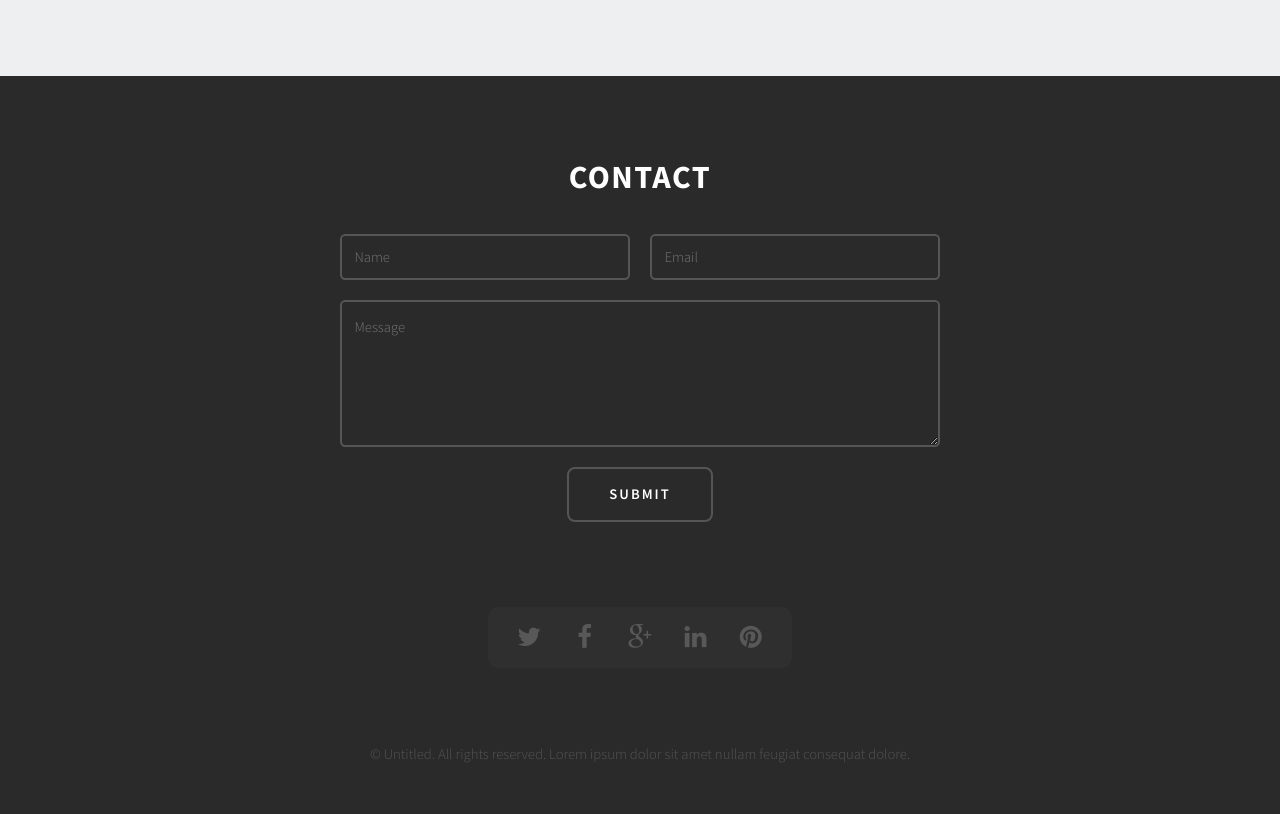
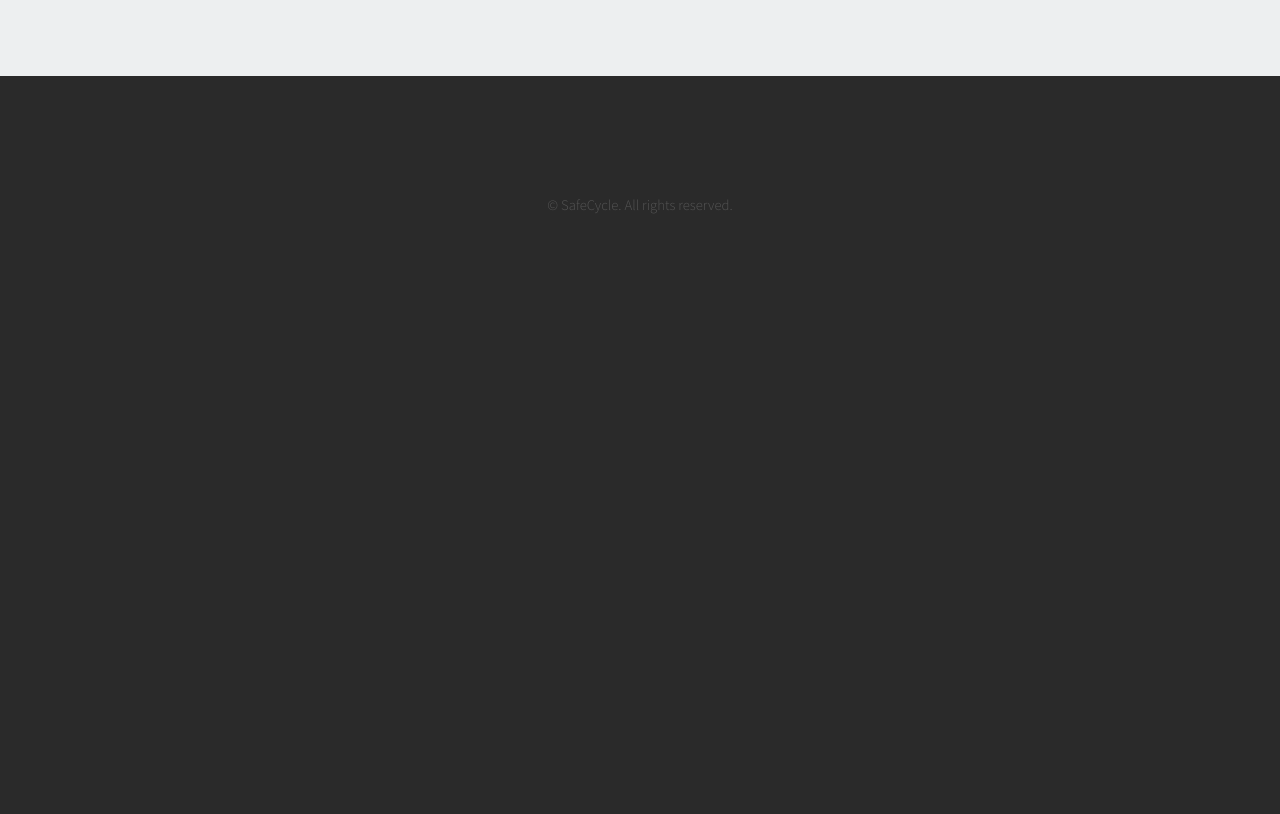
Before and after one commit to banool/safecycle, a plain HTML site: page web/index.html in a window 1280 px wide. Shown: the part 2667-3481 px from the top of the page. After the commit the page ends 3018 px from the top, so only its background shows below. Drawn offline with Linux system fonts and the light colour scheme.

Commit message:
Trimmed more stuff.

```diff
--- a/web/index.html
+++ b/web/index.html
@@ -178,7 +178,7 @@
 					<section id="portfolio" class="container">
 						<header>
 							<span class="pennant icon fa-laptop"></span>
-							<h2>Call to action</h2>
+							<h2>Mission statement</h2>
 						</header>
 						<div class="row">
 							<section class="6u 12u(mobile) alignright">
@@ -199,47 +199,9 @@
 				<div id="footer">
 					<div class="container">
 
-						<!-- Form -->
-							<section>
-								<header>
-									<h2>Contact</h2>
-								</header>
-								<form method="post" action="#">
-									<div class="row 50%">
-										<div class="6u 12u(mobile)">
-											<input name="name" placeholder="Name" type="text" class="text" />
-										</div>
-										<div class="6u 12u(mobile)">
-											<input name="email" placeholder="Email" type="text" class="text" />
-										</div>
-									</div>
-									<div class="row 50%">
-										<div class="12u">
-											<textarea name="message" placeholder="Message"></textarea>
-										</div>
-									</div>
-									<div class="row 50%">
-										<div class="12u">
-											<a href="#" class="button">Submit</a>
-										</div>
-									</div>
-								</form>
-							</section>
-
-						<!-- Social -->
-							<section>
-								<ul class="icons">
-									<li><a href="#" class="icon fa-twitter"><span>Twitter</span></a></li>
-									<li><a href="#" class="icon fa-facebook"><span>Facebook</span></a></li>
-									<li><a href="#" class="icon fa-google-plus"><span>Google+</span></a></li>
-									<li><a href="#" class="icon fa-linkedin"><span>Linkedin</span></a></li>
-									<li><a href="#" class="icon fa-pinterest"><span>Pinterest</span></a></li>
-								</ul>
-							</section>
-
 						<!-- Copyright -->
 							<div class="copyright">
-								&copy; Untitled. All rights reserved. Lorem ipsum dolor sit amet nullam feugiat consequat dolore.
+								&copy; SafeCycle. All rights reserved.
 							</div>
 
 					</div>
```
